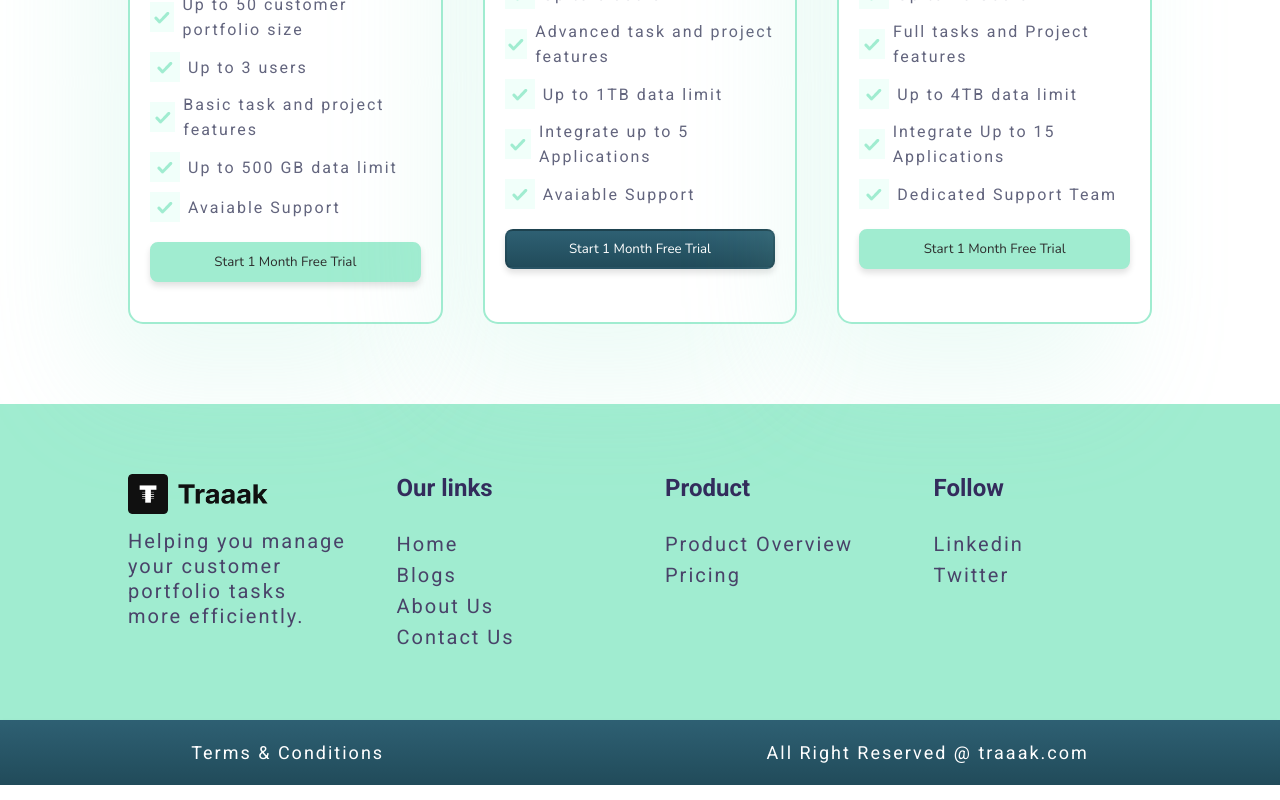
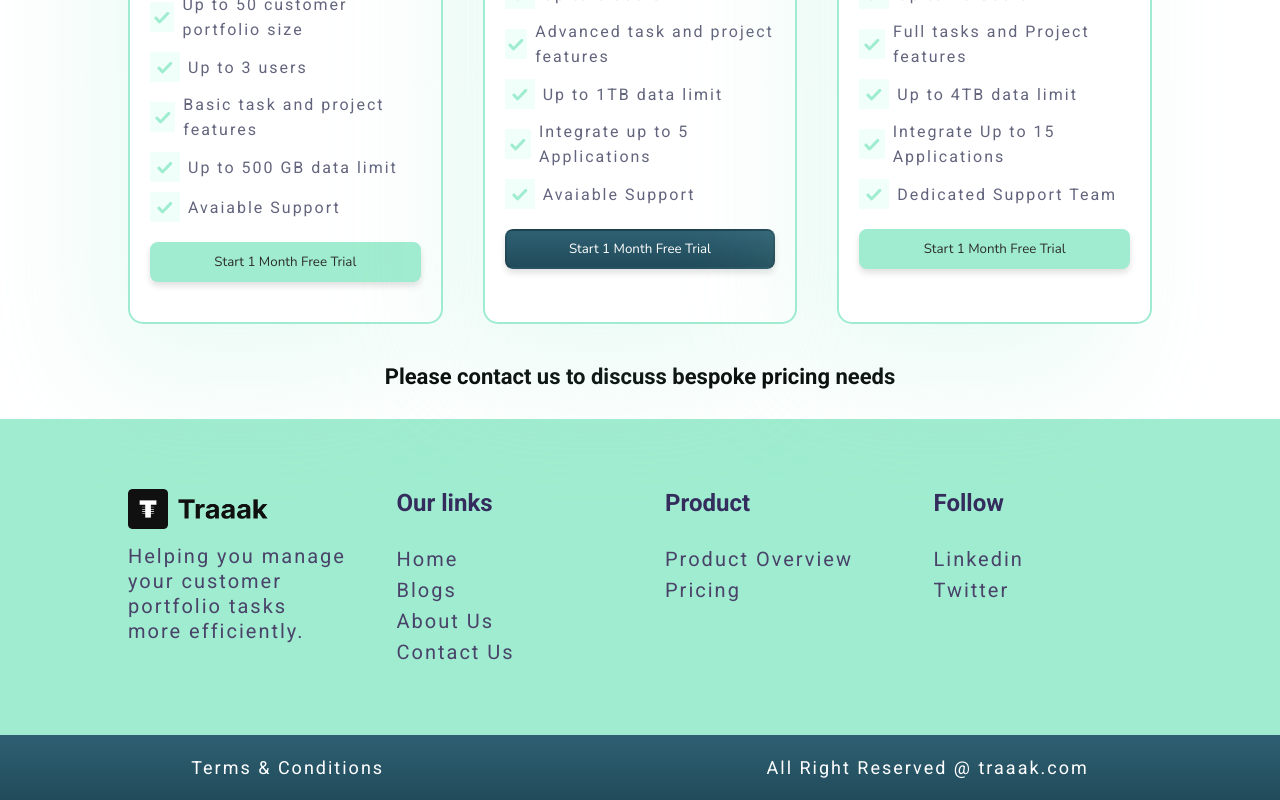
Before and after one commit to junaidp/taasklanding, a React (Create React App) app: page /pricing in a window 1280 px wide. Shown: the part 1189-1989 px from the top of the page. Built offline with nearby package versions, Linux system fonts and the light colour scheme; a web font is replaced by a local one.

Commit message:
CTA in Pricing Page

```diff
--- a/src/components/PricingComponents/PricingBody.jsx
+++ b/src/components/PricingComponents/PricingBody.jsx
@@ -65,6 +65,7 @@ const PricingBody = () => {
           </div>
         ))}
       </div>
+      <h3 className="CTA-Bottom">Please contact us to discuss bespoke pricing needs</h3>
     </div>
   );
 };
```
